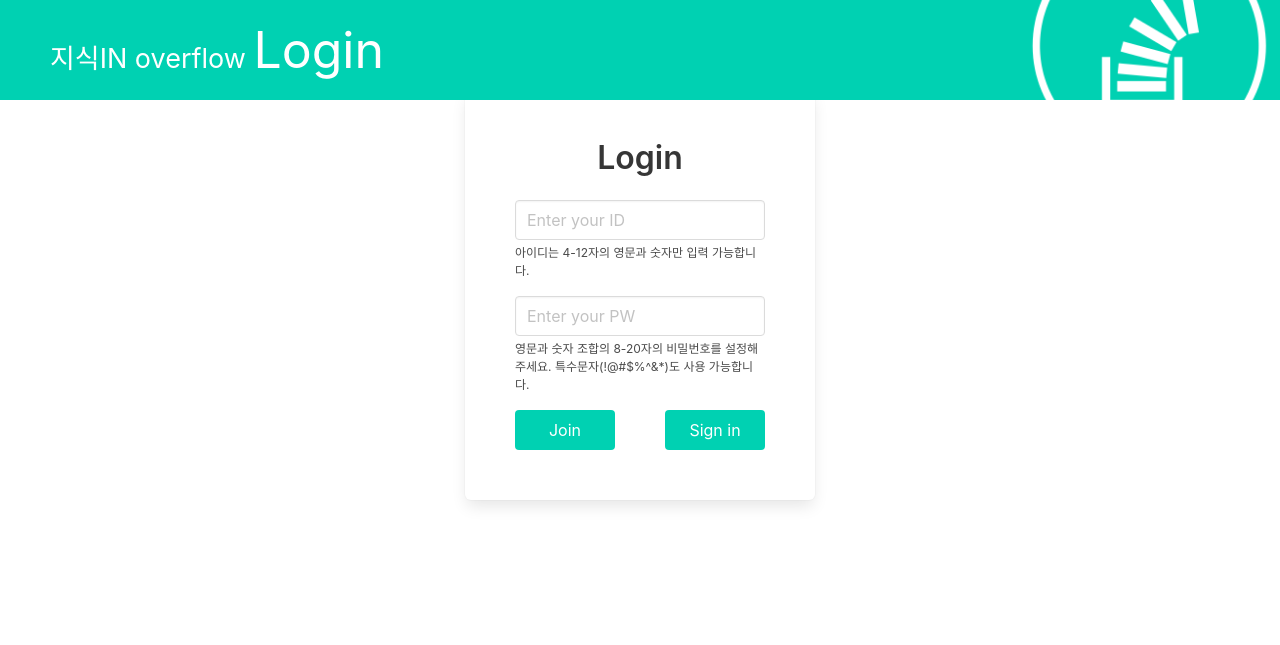
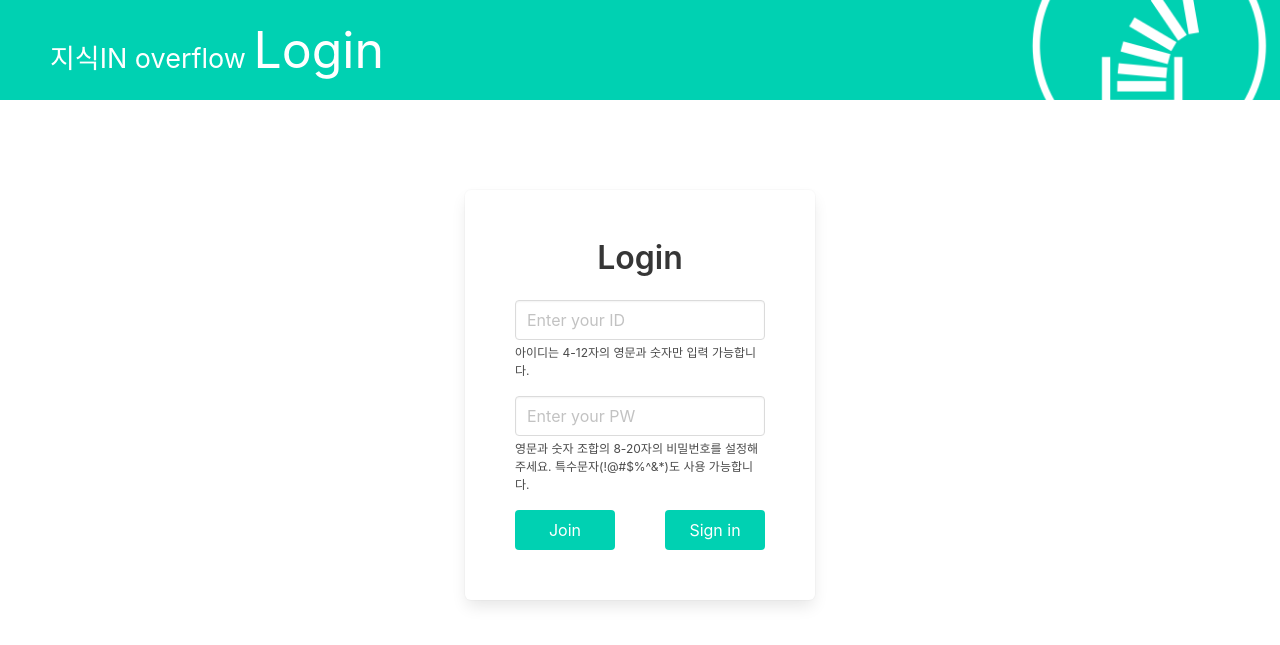
Before and after one commit to keeeeeey/hanghae_1_week, a Flask app: page /login in a window 1280 px wide. Shown: the top 645 px of the page. Run offline with Flask 2, Linux system fonts and the light colour scheme; some libraries are stand-ins or nearby versions.

Commit message:
margin top 170

```diff
--- a/templates/login.html
+++ b/templates/login.html
@@ -63,7 +63,7 @@
          padding:20px;
          width: 800px; /* 크기지정 */
          height: 450px;
-         margin-top: 70px;
+         margin-top: 170px;
       }
       .box.login-form {
         display: flex;
```
Also changed, not shown: templates/read.html (line endings or trailing spaces).
